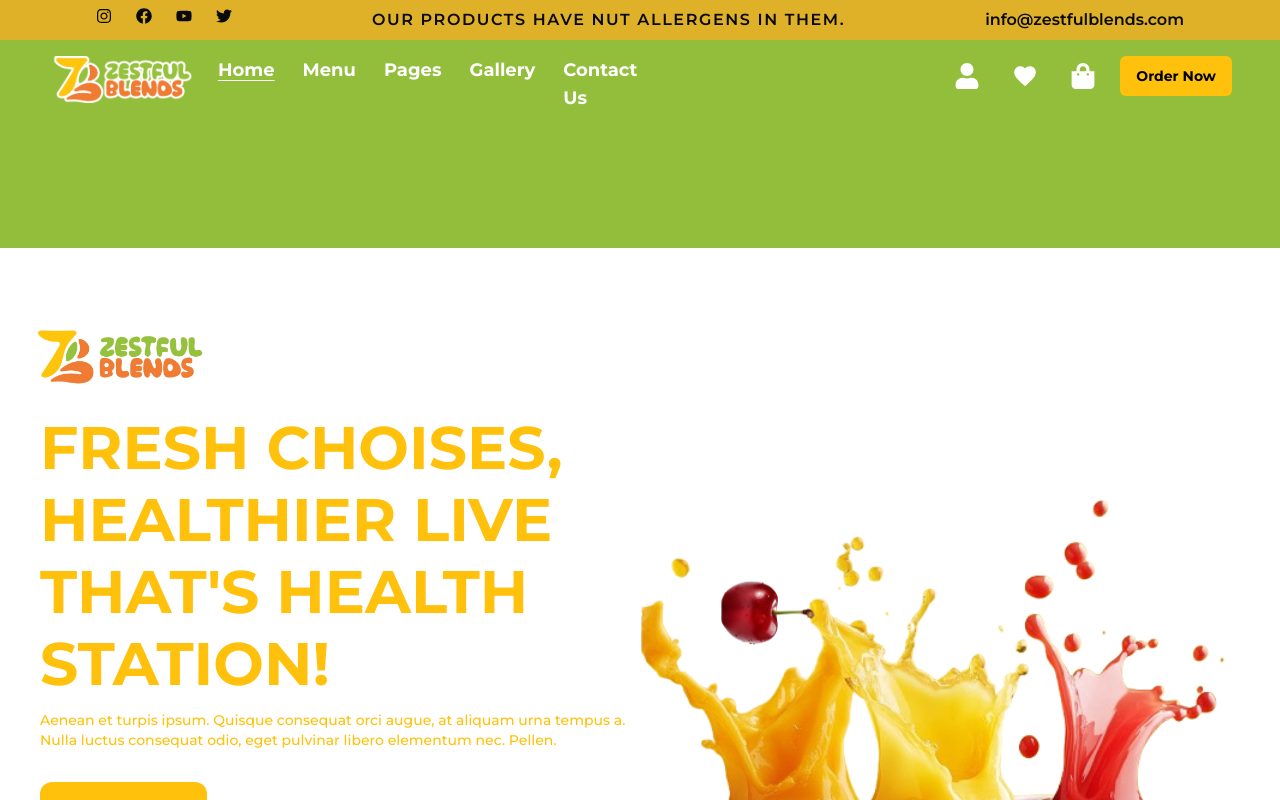
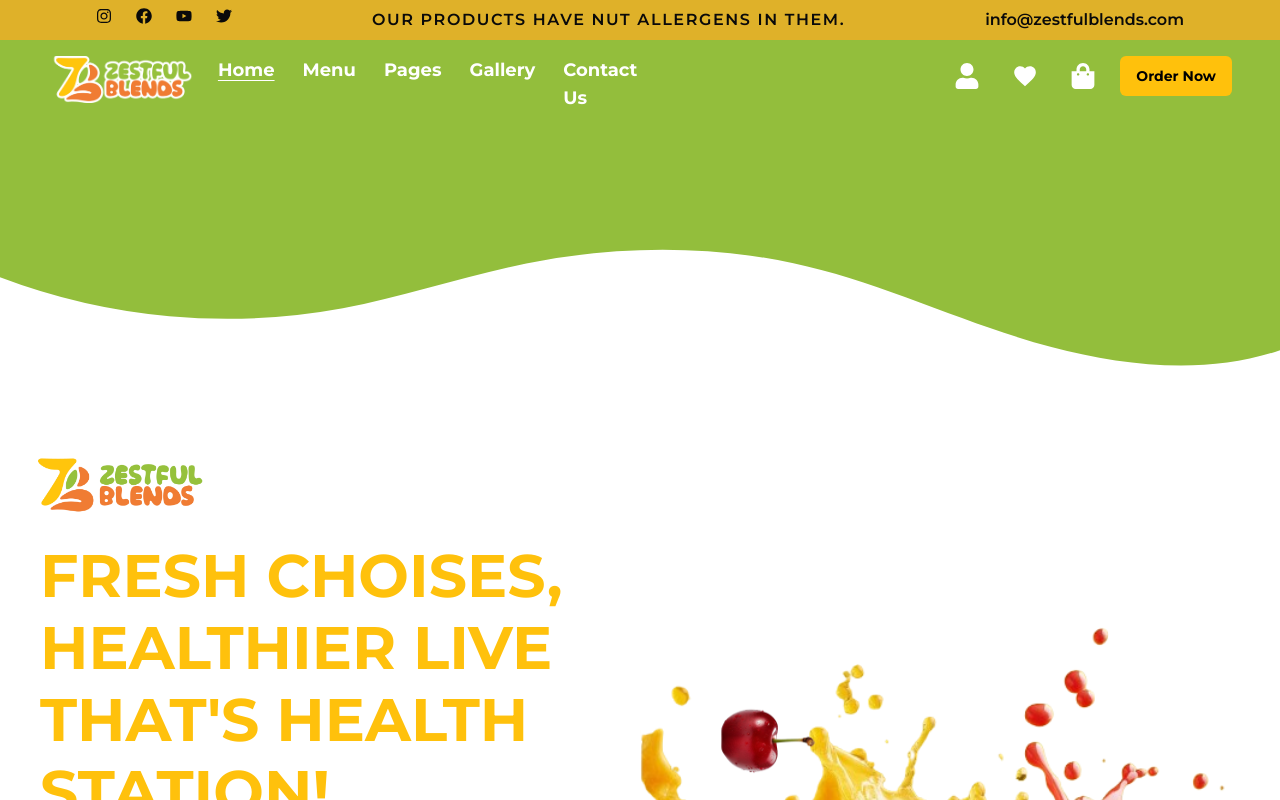
Before and after one commit to VanjaXYZ/zestful-blends-frontend, a Next.js app: page / in a window 1280 px wide. Shown: the top 800 px of the page. Built offline with nearby package versions, Linux system fonts and the light colour scheme.

Commit message:
style: add wave divider

```diff
--- /dev/null
+++ b/src/app/custom_components/shared/WaveDivider.tsx
@@ -0,0 +1,21 @@
+import React from "react";
+
+const WaveDivider = () => {
+  return (
+    <div className="translate-y-100">
+      <svg
+        data-name="Layer 1"
+        xmlns="http://www.w3.org/2000/svg"
+        viewBox="0 0 1200 120"
+        preserveAspectRatio="none"
+      >
+        <path
+          d="M321.39,56.44c58-10.79,114.16-30.13,172-41.86,82.39-16.72,168.19-17.73,250.45-.39C823.78,31,906.67,72,985.66,92.83c70.05,18.48,146.53,26.09,214.34,3V0H0V27.35A600.21,600.21,0,0,0,321.39,56.44Z"
+          className="fill-primary-green"
+        ></path>
+      </svg>
+    </div>
+  );
+};
+
+export default WaveDivider;
--- a/src/app/layout.tsx
+++ b/src/app/layout.tsx
@@ -4,6 +4,7 @@
 import "./globals.css";
 import HeaderInfo from "./custom_components/header_info/HeaderInfo";
 import HeroSection from "./custom_components/hero_section/HeroSection";
+import WaveDivider from "./custom_components/shared/WaveDivider";
 
 const montserrat = Montserrat({ subsets: ["latin"] });
 
@@ -22,6 +23,7 @@
       <body className={montserrat.className + " w-full"}>
         <HeaderInfo />
         <TopNavigation />
+        <WaveDivider />
         <HeroSection />
         {children}
       </body>
```
